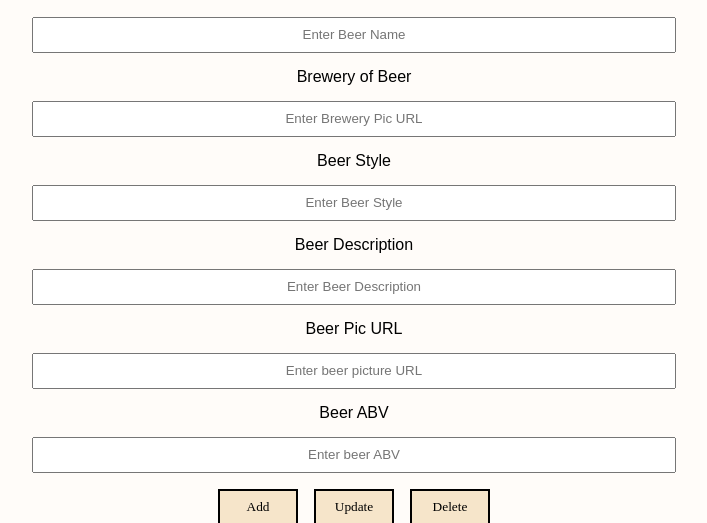
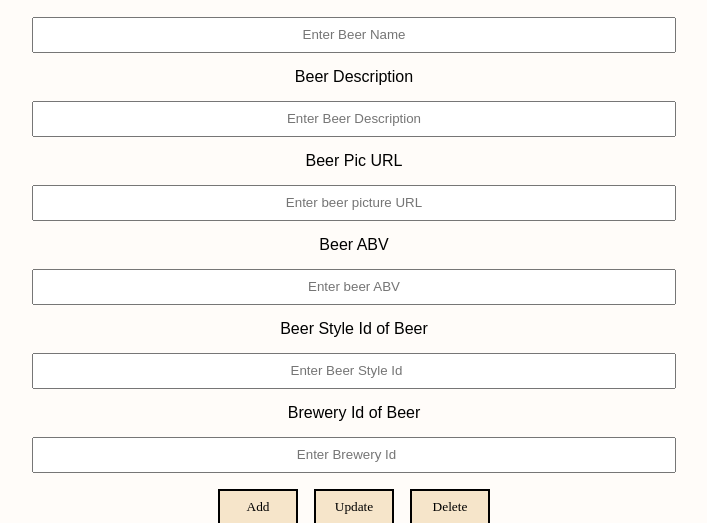
Before and after one commit to jes7078/pinellas-ale-trail, a React (Create React App) app: page /AddBeer in a window 1280 px wide. Shown: the part 183-706 px from the top of the page, without its empty margins (286-993 px from the left). Built offline with nearby package versions, Linux system fonts and the light colour scheme; no server answers; a web font is replaced by a local one.

Commit message:
valueasnumber updatebeerobject

```diff
--- a/src/pages/AddBeer.jsx
+++ b/src/pages/AddBeer.jsx
@@ -3,25 +3,39 @@ import axios from 'axios'
 import Menu from '../components/Menu'
 
 const AdminBeer = () => {
+	const [ breweryList, setBreweryList ] = useState([])
 	const [ beerList, setBeerList ] = useState([])
 	const [ beer, setBeer ] = useState({
 		id: 0,
 		name: '',
-		brewery: '',
-		style: '',
 		description: '',
 		beerURL: '',
-		ABV: '',
-		beerStyleId: 0,
-		breweriesid: 0
+		abv: '',
+		beerStyleId: '',
+		breweriesId: ''
 	})
 
 	const updateBeerObject = (e) => {
 		e.persist()
 		setBeer((prevBeer) => ({
 			...prevBeer,
-			[e.target.name]: e.target.value
+			[e.target.name]: e.target.valueAsNumber || e.target.value
 		}))
+	}
+
+	const selectIt = (id) => {
+		const filterBeer = beerList.filter((beer) => {
+			return beer.id === id
+		})
+		setBeer({
+			id: filterBeer[0].id,
+			name: filterBeer[0].name,
+			description: filterBeer[0].description,
+			beerURL: filterBeer[0].beerURL,
+			abv: filterBeer[0].abv,
+			beerStyleId: filterBeer[0].beerStyleId,
+			breweriesId: filterBeer[0].breweriesId
+		})
 	}
 
 	const createBeerList = async () => {
@@ -32,7 +46,7 @@ const AdminBeer = () => {
 	const addIt = async (e) => {
 		e.preventDefault()
 		const resp = await axios.post(`https://localhost:5001/api/Beers`, beer)
-		if (resp.statusText === 'OK') {
+		if (resp.statusText === 'Created') {
 			window.alert('Beer Added')
 		} else {
 			window.alert('Error, Beer Not Added')
@@ -51,8 +65,9 @@ const AdminBeer = () => {
 		createBeerList()
 	}
 
-	const deleteit = async (id) => {
-		const resp = await axios.delete('https://localhost:5001/api/Beers/' + id)
+	const deleteit = async (e, beer) => {
+		e.preventDefault()
+		const resp = await axios.delete('https://localhost:5001/api/Beers/' + beer.id)
 		if (resp.statusText === 'OK') {
 			window.alert('Beer deleted')
 		} else {
@@ -61,25 +76,14 @@ const AdminBeer = () => {
 		createBeerList()
 	}
 
-	const selectIt = (id) => {
-		const filterBeer = beerList.filter((bee) => {
-			return bee.id === id
-		})
-		setBeer({
-			id: filterBeer[0].id,
-			name: filterBeer[0].name,
-			brewery: filterBeer[0].brewery,
-			style: filterBeer[0].style,
-			description: filterBeer[0].description,
-			beerURL: filterBeer[0].beerURL,
-			ABV: filterBeer[0].abv,
-			beerStyleId: filterBeer[0].beerStyleId,
-			breweriesid: filterBeer[0].breweriesId
-		})
+	const createBreweryList = async () => {
+		const resp = await axios.get('https://localhost:5001/api/Breweries')
+		setBreweryList(resp.data)
 	}
 
 	useEffect(() => {
 		createBeerList()
+		createBreweryList()
 	}, [])
 
 	return (
@@ -95,24 +99,6 @@ const AdminBeer = () => {
 						type="text"
 						value={beer.name}
 						placeholder="Enter Beer Name"
-						onChange={updateBeerObject}
-					/>
-					<label>Brewery of Beer</label>
-					<input
-						name="brewery"
-						className="inputBar"
-						type="text"
-						value={beer.brewery}
-						placeholder="Enter Brewery Pic URL"
-						onChange={updateBeerObject}
-					/>
-					<label>Beer Style</label>
-					<input
-						name="style"
-						className="inputBar"
-						type="text"
-						value={beer.style}
-						placeholder="Enter Beer Style"
 						onChange={updateBeerObject}
 					/>
 					<label>Beer Description</label>
@@ -135,13 +121,35 @@ const AdminBeer = () => {
 					/>
 					<label>Beer ABV</label>
 					<input
-						name="ABV"
+						name="abv"
 						className="inputBar"
 						type="text"
 						value={beer.abv}
 						placeholder="Enter beer ABV"
 						onChange={updateBeerObject}
 					/>
+					<label>Beer Style Id of Beer</label>
+					<input
+						name="beerStyleId"
+						className="inputBar"
+						type="number"
+						step="1"
+						value={beer.beerStyleId}
+						placeholder="Enter Beer Style Id"
+						onChange={updateBeerObject}
+					/>
+
+					<label>Brewery Id of Beer</label>
+					<input
+						name="breweriesId"
+						className="inputBar"
+						type="number"
+						step="1"
+						value={beer.breweriesId}
+						placeholder="Enter Brewery Id"
+						onChange={updateBeerObject}
+					/>
+
 					<section className="addBeerButtons">
 						<button className="addButton" onClick={addIt}>
 							Add
@@ -149,7 +157,7 @@ const AdminBeer = () => {
 						<button className="updateButton" onClick={updateIt}>
 							Update
 						</button>
-						<button className="deleteButton" value={beer.id} onClick={() => deleteit(beer.id)}>
+						<button className="deleteButton" onClick={(e) => deleteit(e, beer)}>
 							Delete
 						</button>
 					</section>
--- a/src/pages/AddBrewery.jsx
+++ b/src/pages/AddBrewery.jsx
@@ -29,7 +29,8 @@ const AddBrewery = () => {
 	const addIt = async (e) => {
 		e.preventDefault()
 		const resp = await axios.post(`https://localhost:5001/api/Breweries`, brewery)
-		if (resp.statusText === 'OK') {
+		console.log(resp.statusText)
+		if (resp.statusText === 'Created') {
 			window.alert('Brewery Added')
 		} else {
 			window.alert('Error, Brewery Not Added')
@@ -48,8 +49,10 @@ const AddBrewery = () => {
 		createBreweryList()
 	}
 
-	const deleteit = async (id) => {
-		const resp = await axios.delete('https://localhost:5001/api/Breweries/' + id)
+	const deleteit = async (e, brewery) => {
+		e.preventDefault()
+		const resp = await axios.delete('https://localhost:5001/api/Breweries/' + brewery.id)
+		console.log(resp.statusText)
 		if (resp.statusText === 'OK') {
 			window.alert('Brewery deleted')
 		} else {
@@ -134,7 +137,7 @@ const AddBrewery = () => {
 						<button className="updateButton" onClick={updateIt}>
 							Update
 						</button>
-						<button className="deleteButton" value={brewery.id} onClick={() => deleteit(brewery.id)}>
+						<button className="deleteButton" onClick={(e) => deleteit(e, brewery)}>
 							Delete
 						</button>
 					</section>
--- a/src/pages/AddStyle.jsx
+++ b/src/pages/AddStyle.jsx
@@ -27,7 +27,7 @@ const AddStyle = () => {
 	const addIt = async (e) => {
 		e.preventDefault()
 		const resp = await axios.post(`https://localhost:5001/api/BeerStyle`, beerStyle)
-		if (resp.statusText === 'OK') {
+		if (resp.statusText === 'Created') {
 			window.alert('Beer Style Added')
 		} else {
 			window.alert('Error, Beer Style Not Added')
@@ -46,8 +46,9 @@ const AddStyle = () => {
 		createBeerStyleList()
 	}
 
-	const deleteit = async (id) => {
-		const resp = await axios.delete('https://localhost:5001/api/BeerStyle/' + id)
+	const deleteit = async (e, beerStyle) => {
+		e.preventDefault()
+		const resp = await axios.delete('https://localhost:5001/api/BeerStyle/' + beerStyle.id)
 		if (resp.statusText === 'OK') {
 			window.alert('Beer Style deleted')
 		} else {
@@ -112,7 +113,7 @@ const AddStyle = () => {
 						<button className="updateButton" onClick={updateIt}>
 							Update
 						</button>
-						<button className="deleteButton" value={beerStyle.id} onClick={() => deleteit(beerStyle.id)}>
+						<button className="deleteButton" onClick={(e) => deleteit(e, beerStyle)}>
 							Delete
 						</button>
 					</section>
```
